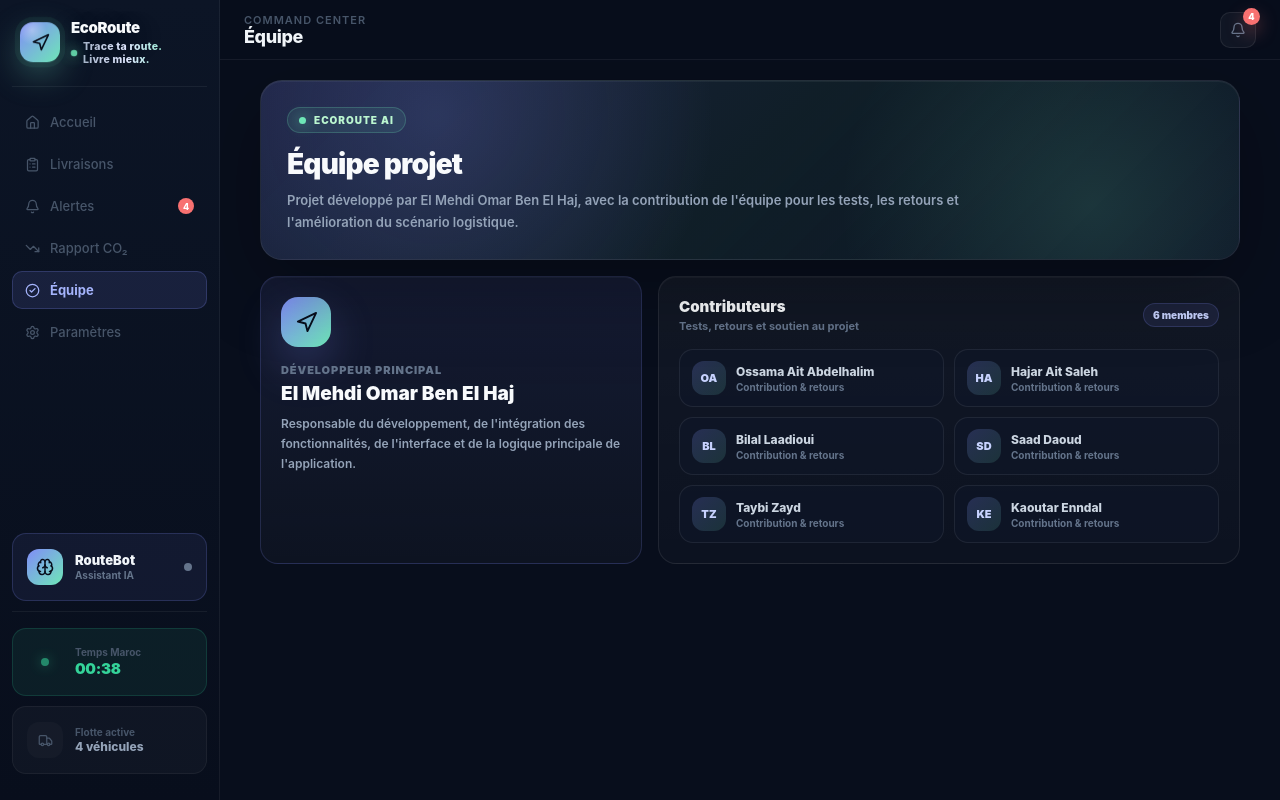
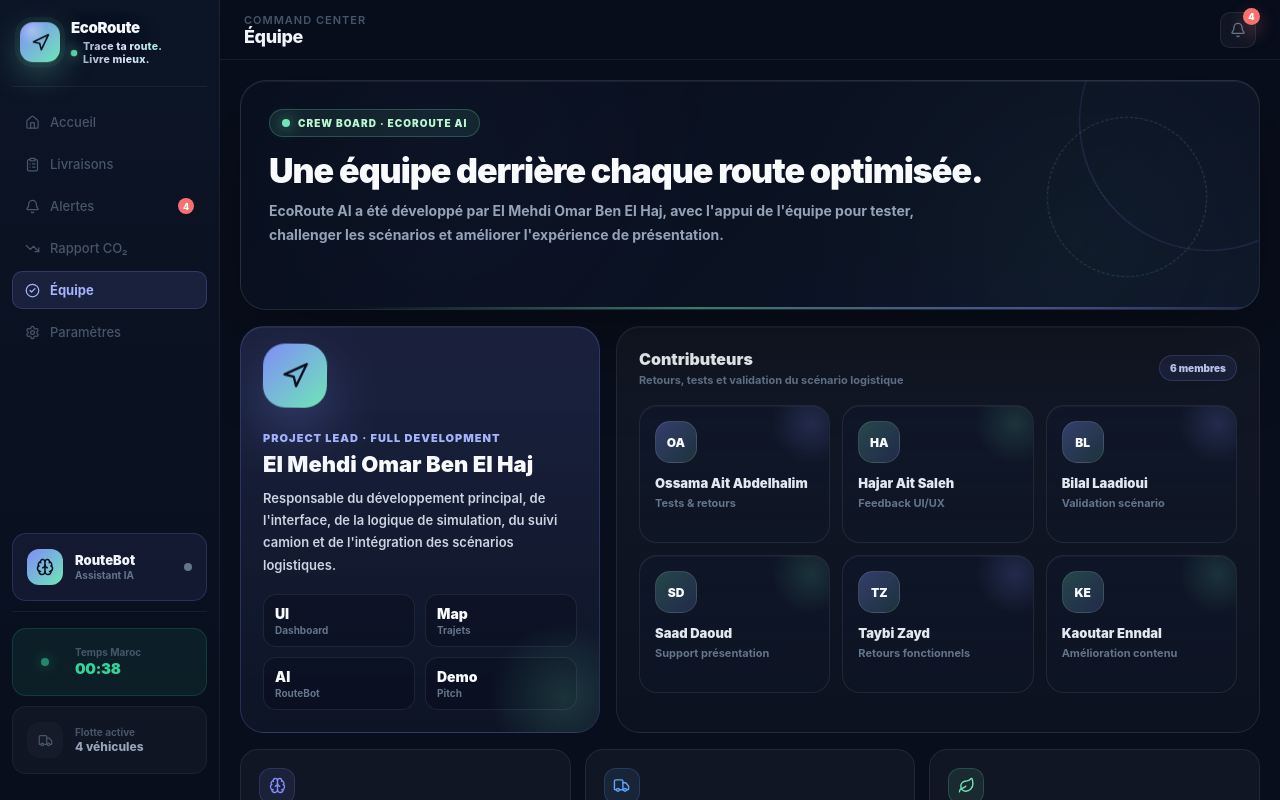
Before and after one commit to M0hdii/ecoroute, a React (Vite) app: page / in a window 1280 px wide. Both pictures are taken after a click on the button "Équipe". Built offline with nearby package versions, Linux system fonts and the light colour scheme.

Commit message:
Update EcoRoute

```diff
--- a/src/App.jsx
+++ b/src/App.jsx
@@ -1432,6 +1432,36 @@ export function App() {
         }
 
         @keyframes truck-map-move { 0%,100% { transform: translate(-5px, -2px); opacity: 0.9; } 50% { transform: translate(5px, 2px); opacity: 1; } }
+        @keyframes teamFloat {
+          0%, 100% { transform: translateY(0) rotate(0deg); }
+          50% { transform: translateY(-8px) rotate(1deg); }
+        }
+
+        @keyframes teamOrbit {
+          from { transform: rotate(0deg); }
+          to { transform: rotate(360deg); }
+        }
+
+        @keyframes teamBeam {
+          0% { opacity: 0.25; transform: translateX(-18%); }
+          50% { opacity: 0.75; }
+          100% { opacity: 0.25; transform: translateX(18%); }
+        }
+
+        @media (max-width: 860px) {
+          .ecoroute-team-stage {
+            grid-template-columns: 1fr !important;
+          }
+
+          .ecoroute-team-members-grid {
+            grid-template-columns: 1fr !important;
+          }
+
+          .ecoroute-team-mission-grid {
+            grid-template-columns: 1fr !important;
+          }
+        }
+
         .ecoroute-root {}
         .ecoroute-sidebar {}
         .ecoroute-brand {}
@@ -2496,140 +2526,207 @@ export function App() {
           {/* TEAM SCREEN */}
           {activeScreen === "team" && (
             <div style={{
-              display: "grid",
-              gridTemplateColumns: "1fr",
+              width: "100%",
+              minHeight: "100%",
+              display: "flex",
+              flexDirection: "column",
               gap: 16,
-              maxWidth: 980,
-              margin: "0 auto",
-              width: "100%",
               animation: "slide-up 0.25s ease",
             }}>
               <div style={{
                 position: "relative",
                 overflow: "hidden",
-                borderRadius: 22,
-                padding: 26,
-                background: "linear-gradient(135deg, rgba(129,140,248,0.16), rgba(110,231,183,0.08), rgba(15,23,42,0.72))",
-                border: "1px solid rgba(255,255,255,0.09)",
-                boxShadow: "0 24px 80px rgba(0,0,0,0.28), inset 0 1px 0 rgba(255,255,255,0.05)",
+                borderRadius: 26,
+                padding: 28,
+                minHeight: 230,
+                background: "linear-gradient(135deg, rgba(8,14,28,0.92), rgba(15,23,42,0.76)), radial-gradient(circle at 18% 24%, rgba(129,140,248,0.28), transparent 34%), radial-gradient(circle at 82% 70%, rgba(110,231,183,0.18), transparent 34%)",
+                border: "1px solid rgba(255,255,255,0.10)",
+                boxShadow: "0 28px 90px rgba(0,0,0,0.34), inset 0 1px 0 rgba(255,255,255,0.06)",
               }}>
                 <div style={{
                   position: "absolute",
-                  inset: 0,
-                  background: "radial-gradient(circle at 18% 20%, rgba(129,140,248,0.20), transparent 34%), radial-gradient(circle at 85% 70%, rgba(110,231,183,0.14), transparent 30%)",
-                  pointerEvents: "none",
+                  width: 260,
+                  height: 260,
+                  right: -80,
+                  top: -90,
+                  borderRadius: "50%",
+                  border: "1px solid rgba(129,140,248,0.22)",
+                  animation: "teamOrbit 18s linear infinite",
                 }} />
-
-                <div style={{ position: "relative", zIndex: 1 }}>
+                <div style={{
+                  position: "absolute",
+                  width: 160,
+                  height: 160,
+                  right: 52,
+                  top: 36,
+                  borderRadius: "50%",
+                  border: "1px dashed rgba(110,231,183,0.22)",
+                  animation: "teamOrbit 12s linear infinite reverse",
+                }} />
+                <div style={{
+                  position: "absolute",
+                  left: 0,
+                  right: 0,
+                  bottom: 0,
+                  height: 2,
+                  background: "linear-gradient(90deg, transparent, rgba(110,231,183,0.85), rgba(129,140,248,0.85), transparent)",
+                  animation: "teamBeam 4s ease-in-out infinite",
+                }} />
+
+                <div style={{
+                  position: "relative",
+                  zIndex: 1,
+                  maxWidth: 760,
+                }}>
                   <div style={{
                     display: "inline-flex",
                     alignItems: "center",
                     gap: 8,
-                    padding: "6px 11px",
+                    padding: "7px 12px",
                     borderRadius: 999,
                     background: "rgba(110,231,183,0.09)",
-                    border: "1px solid rgba(110,231,183,0.22)",
+                    border: "1px solid rgba(110,231,183,0.24)",
                     color: "#BBF7D0",
                     fontSize: 10,
-                    fontWeight: 900,
+                    fontWeight: 950,
                     textTransform: "uppercase",
                     letterSpacing: 1,
-                    marginBottom: 14,
+                    marginBottom: 16,
                   }}>
                     <span style={{
-                      width: 7,
-                      height: 7,
+                      width: 8,
+                      height: 8,
                       borderRadius: "50%",
                       background: "#6EE7B7",
-                      boxShadow: "0 0 14px rgba(110,231,183,0.85)",
+                      boxShadow: "0 0 15px rgba(110,231,183,0.9)",
                     }} />
-                    EcoRoute AI
+                    Crew Board · EcoRoute AI
                   </div>
 
                   <h2 style={{
-                    fontSize: 28,
+                    fontSize: 34,
                     fontWeight: 950,
                     color: "#F8FAFC",
-                    letterSpacing: "-0.8px",
-                    marginBottom: 8,
+                    letterSpacing: "-1px",
+                    marginBottom: 10,
+                    lineHeight: 1.05,
                   }}>
-                    Équipe projet
+                    Une équipe derrière chaque route optimisée.
                   </h2>
 
                   <p style={{
-                    maxWidth: 720,
                     color: "#94A3B8",
-                    fontSize: 13,
-                    lineHeight: 1.7,
-                    fontWeight: 600,
+                    fontSize: 14,
+                    lineHeight: 1.75,
+                    fontWeight: 650,
+                    maxWidth: 700,
                   }}>
-                    Projet développé par El Mehdi Omar Ben El Haj, avec la contribution de l'équipe pour les tests,
-                    les retours et l'amélioration du scénario logistique.
+                    EcoRoute AI a été développé par El Mehdi Omar Ben El Haj, avec l'appui de l'équipe pour tester,
+                    challenger les scénarios et améliorer l'expérience de présentation.
                   </p>
                 </div>
               </div>
 
-              <div className="ecoroute-deliveries-grid" style={{
+              <div className="ecoroute-team-stage" style={{
                 display: "grid",
-                gridTemplateColumns: "1.05fr 1.6fr",
+                gridTemplateColumns: "360px 1fr",
                 gap: 16,
+                alignItems: "stretch",
               }}>
                 <div style={{
-                  borderRadius: 18,
-                  padding: 20,
-                  background: "linear-gradient(180deg, rgba(129,140,248,0.10), rgba(255,255,255,0.025))",
-                  border: "1px solid rgba(129,140,248,0.18)",
-                  boxShadow: "inset 0 1px 0 rgba(255,255,255,0.04)",
+                  position: "relative",
+                  overflow: "hidden",
+                  borderRadius: 24,
+                  padding: 22,
+                  background: "linear-gradient(180deg, rgba(129,140,248,0.16), rgba(15,23,42,0.72))",
+                  border: "1px solid rgba(129,140,248,0.22)",
+                  boxShadow: "inset 0 1px 0 rgba(255,255,255,0.05)",
                 }}>
                   <div style={{
-                    width: 50,
-                    height: 50,
-                    borderRadius: 17,
+                    position: "absolute",
+                    right: -40,
+                    bottom: -40,
+                    width: 150,
+                    height: 150,
+                    borderRadius: "50%",
+                    background: "radial-gradient(circle, rgba(110,231,183,0.16), transparent 70%)",
+                  }} />
+
+                  <div style={{
+                    width: 64,
+                    height: 64,
+                    borderRadius: 22,
                     display: "flex",
                     alignItems: "center",
                     justifyContent: "center",
                     background: "linear-gradient(135deg, #818CF8, #6EE7B7)",
                     color: "#080E1C",
-                    marginBottom: 16,
-                    boxShadow: "0 18px 44px rgba(129,140,248,0.26)",
+                    marginBottom: 18,
+                    boxShadow: "0 22px 55px rgba(129,140,248,0.32)",
+                    animation: "teamFloat 4s ease-in-out infinite",
                   }}>
-                    <Navigation size={23} />
+                    <Navigation size={28} />
                   </div>
 
                   <div style={{
                     fontSize: 11,
-                    color: "#64748B",
-                    fontWeight: 900,
+                    color: "#A5B4FC",
+                    fontWeight: 950,
                     textTransform: "uppercase",
-                    letterSpacing: 0.9,
-                    marginBottom: 6,
+                    letterSpacing: 1,
+                    marginBottom: 7,
                   }}>
-                    Développeur principal
+                    Project Lead · Full Development
                   </div>
 
                   <div style={{
                     color: "#F8FAFC",
-                    fontSize: 19,
+                    fontSize: 22,
                     fontWeight: 950,
-                    lineHeight: 1.2,
-                    marginBottom: 8,
+                    lineHeight: 1.15,
+                    marginBottom: 10,
                   }}>
                     El Mehdi Omar Ben El Haj
                   </div>
 
                   <p style={{
-                    color: "#94A3B8",
-                    fontSize: 12,
-                    lineHeight: 1.65,
+                    color: "#CBD5E1",
+                    fontSize: 13,
+                    lineHeight: 1.7,
                     fontWeight: 600,
+                    marginBottom: 18,
                   }}>
-                    Responsable du développement, de l'intégration des fonctionnalités, de l'interface et de la logique principale de l'application.
+                    Responsable du développement principal, de l'interface, de la logique de simulation, du suivi camion
+                    et de l'intégration des scénarios logistiques.
                   </p>
+
+                  <div style={{
+                    display: "grid",
+                    gridTemplateColumns: "1fr 1fr",
+                    gap: 10,
+                  }}>
+                    {[
+                      ["UI", "Dashboard"],
+                      ["Map", "Trajets"],
+                      ["AI", "RouteBot"],
+                      ["Demo", "Pitch"],
+                    ].map(([a, b]) => (
+                      <div key={a} style={{
+                        borderRadius: 13,
+                        padding: "10px 11px",
+                        background: "rgba(8,14,28,0.42)",
+                        border: "1px solid rgba(255,255,255,0.08)",
+                      }}>
+                        <div style={{ fontSize: 14, color: "#F8FAFC", fontWeight: 950 }}>{a}</div>
+                        <div style={{ fontSize: 10, color: "#64748B", fontWeight: 750, marginTop: 2 }}>{b}</div>
+                      </div>
+                    ))}
+                  </div>
                 </div>
 
                 <div style={{
-                  borderRadius: 18,
-                  padding: 20,
+                  borderRadius: 24,
+                  padding: 22,
                   background: "linear-gradient(180deg, rgba(255,255,255,0.045), rgba(255,255,255,0.02))",
                   border: "1px solid rgba(255,255,255,0.08)",
                   boxShadow: "inset 0 1px 0 rgba(255,255,255,0.04)",
@@ -2639,25 +2736,25 @@ export function App() {
                     alignItems: "center",
                     justifyContent: "space-between",
                     gap: 12,
-                    marginBottom: 16,
+                    marginBottom: 18,
                   }}>
                     <div>
-                      <div style={{ fontSize: 15, color: "#F8FAFC", fontWeight: 900 }}>
+                      <div style={{ fontSize: 16, color: "#F8FAFC", fontWeight: 950 }}>
                         Contributeurs
                       </div>
-                      <div style={{ fontSize: 11, color: "#64748B", fontWeight: 700, marginTop: 3 }}>
-                        Tests, retours et soutien au projet
+                      <div style={{ fontSize: 11, color: "#64748B", fontWeight: 750, marginTop: 4 }}>
+                        Retours, tests et validation du scénario logistique
                       </div>
                     </div>
 
                     <span style={{
                       color: "#C7D2FE",
                       fontSize: 10,
-                      fontWeight: 900,
-                      padding: "5px 9px",
+                      fontWeight: 950,
+                      padding: "6px 10px",
                       borderRadius: 999,
                       background: "rgba(129,140,248,0.10)",
-                      border: "1px solid rgba(129,140,248,0.20)",
+                      border: "1px solid rgba(129,140,248,0.22)",
                       whiteSpace: "nowrap",
                     }}>
                       6 membres
@@ -2666,67 +2763,127 @@ export function App() {
 
                   <div className="ecoroute-team-members-grid" style={{
                     display: "grid",
-                    gridTemplateColumns: "repeat(2, minmax(0, 1fr))",
-                    gap: 10,
+                    gridTemplateColumns: "repeat(3, minmax(0, 1fr))",
+                    gap: 12,
                   }}>
                     {[
-                      "Ossama Ait Abdelhalim",
-                      "Hajar Ait Saleh",
-                      "Bilal Laadioui",
-                      "Saad Daoud",
-                      "Taybi Zayd",
-                      "Kaoutar Enndal",
-                    ].map((name) => (
+                      { name: "Ossama Ait Abdelhalim", role: "Tests & retours" },
+                      { name: "Hajar Ait Saleh", role: "Feedback UI/UX" },
+                      { name: "Bilal Laadioui", role: "Validation scénario" },
+                      { name: "Saad Daoud", role: "Support présentation" },
+                      { name: "Taybi Zayd", role: "Retours fonctionnels" },
+                      { name: "Kaoutar Enndal", role: "Amélioration contenu" },
+                    ].map((member, index) => (
                       <div
-                        key={name}
+                        key={member.name}
                         style={{
-                          display: "flex",
-                          alignItems: "center",
-                          gap: 10,
-                          padding: "11px 12px",
-                          borderRadius: 14,
-                          background: "rgba(15,23,42,0.48)",
-                          border: "1px solid rgba(255,255,255,0.075)",
+                          position: "relative",
+                          overflow: "hidden",
+                          minHeight: 138,
+                          borderRadius: 18,
+                          padding: 15,
+                          background: "linear-gradient(180deg, rgba(15,23,42,0.66), rgba(15,23,42,0.36))",
+                          border: "1px solid rgba(255,255,255,0.08)",
+                          boxShadow: "inset 0 1px 0 rgba(255,255,255,0.04)",
                         }}
                       >
                         <div style={{
-                          width: 34,
-                          height: 34,
-                          borderRadius: 12,
+                          position: "absolute",
+                          right: -22,
+                          top: -22,
+                          width: 80,
+                          height: 80,
+                          borderRadius: "50%",
+                          background: index % 2 === 0
+                            ? "radial-gradient(circle, rgba(129,140,248,0.18), transparent 70%)"
+                            : "radial-gradient(circle, rgba(110,231,183,0.14), transparent 70%)",
+                        }} />
+
+                        <div style={{
+                          width: 42,
+                          height: 42,
+                          borderRadius: 15,
                           display: "flex",
                           alignItems: "center",
                           justifyContent: "center",
-                          background: "linear-gradient(135deg, rgba(129,140,248,0.22), rgba(110,231,183,0.14))",
-                          color: "#C7D2FE",
+                          background: index % 2 === 0
+                            ? "linear-gradient(135deg, rgba(129,140,248,0.34), rgba(110,231,183,0.14))"
+                            : "linear-gradient(135deg, rgba(110,231,183,0.24), rgba(129,140,248,0.18))",
+                          border: "1px solid rgba(255,255,255,0.11)",
+                          color: "#F8FAFC",
+                          fontSize: 12,
+                          fontWeight: 950,
+                          marginBottom: 12,
+                          position: "relative",
+                          zIndex: 1,
+                        }}>
+                          {member.name.split(" ").map((part) => part[0]).slice(0, 2).join("")}
+                        </div>
+
+                        <div style={{
+                          color: "#E2E8F0",
+                          fontSize: 13,
+                          fontWeight: 900,
+                          lineHeight: 1.25,
+                          marginBottom: 5,
+                          position: "relative",
+                          zIndex: 1,
+                        }}>
+                          {member.name}
+                        </div>
+
+                        <div style={{
+                          color: "#64748B",
                           fontSize: 11,
-                          fontWeight: 950,
-                          flexShrink: 0,
+                          fontWeight: 750,
+                          position: "relative",
+                          zIndex: 1,
                         }}>
-                          {name.split(" ").map((part) => part[0]).slice(0, 2).join("")}
-                        </div>
-
-                        <div style={{ minWidth: 0 }}>
-                          <div style={{
-                            color: "#CBD5E1",
-                            fontSize: 12,
-                            fontWeight: 850,
-                            whiteSpace: "nowrap",
-                            overflow: "hidden",
-                            textOverflow: "ellipsis",
-                          }}>
-                            {name}
-                          </div>
-                          <div style={{ color: "#64748B", fontSize: 10, fontWeight: 700, marginTop: 2 }}>
-                            Contribution & retours
-                          </div>
+                          {member.role}
                         </div>
                       </div>
                     ))}
                   </div>
                 </div>
               </div>
+
+              <div className="ecoroute-team-mission-grid" style={{
+                display: "grid",
+                gridTemplateColumns: "repeat(3, minmax(0, 1fr))",
+                gap: 14,
+              }}>
+                {[
+                  { icon: Brain, title: "Idée & logique", text: "Transformer la gestion de tournée en expérience intelligente et visuelle.", color: "#818CF8" },
+                  { icon: Truck, title: "Simulation terrain", text: "Mettre en scène livraisons, incident, recalcul et suivi camion.", color: "#60A5FA" },
+                  { icon: Leaf, title: "Impact durable", text: "Montrer l'effet sur carburant, CO₂, coût et performance logistique.", color: "#6EE7B7" },
+                ].map(({ icon: Icon, title, text, color }) => (
+                  <div key={title} style={{
+                    borderRadius: 18,
+                    padding: 18,
+                    background: "rgba(255,255,255,0.035)",
+                    border: "1px solid rgba(255,255,255,0.075)",
+                  }}>
+                    <div style={{
+                      width: 36,
+                      height: 36,
+                      borderRadius: 12,
+                      display: "flex",
+                      alignItems: "center",
+                      justifyContent: "center",
+                      background: `${color}18`,
+                      border: `1px solid ${color}30`,
+                      marginBottom: 12,
+                    }}>
+                      <Icon size={17} color={color} />
+                    </div>
+                    <div style={{ color: "#F8FAFC", fontSize: 14, fontWeight: 950, marginBottom: 6 }}>{title}</div>
+                    <p style={{ color: "#94A3B8", fontSize: 12, lineHeight: 1.6 }}>{text}</p>
+                  </div>
+                ))}
+              </div>
             </div>
           )}
+
 
           {/* SETTINGS SCREEN */}
           {activeScreen === "settings" && (
```
